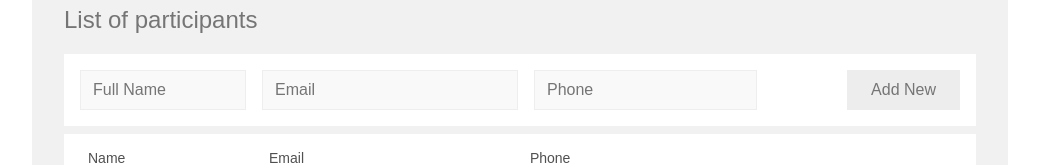
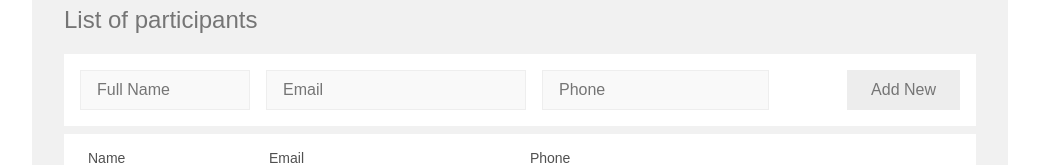
Before and after one commit to miavii/digia-test, a React (Create React App) app: page / in a window 1280 px wide. Shown: the part 142-307 px from the top of the page, without its empty margins (120-1159 px from the left). Built offline with nearby package versions, Linux system fonts and the light colour scheme.

Commit message:
started working on readme

```diff
--- a/package.json
+++ b/package.json
@@ -4,11 +4,9 @@
   "private": true,
   "dependencies": {
     "faker": "^4.1.0",
-    "material-ui": "^0.20.0",
-    "material-ui-icons": "^1.0.0-beta.17",
     "react": "^16.2.0",
     "react-dom": "^16.2.0",
-    "react-scripts": "1.1.0",
+    "react-scripts": "^1.1.1",
     "validator": "^9.4.0"
   },
   "scripts": {
--- a/src/App.css
+++ b/src/App.css
@@ -109,7 +109,7 @@ input {
   font-size:16px;
   line-height: 22px;
   font-weight: 300;
-  padding-left:12px;
+  padding-left:16px;
   padding-top:8px;
   padding-bottom: 8px;
   background-color: #f9f9f9;
@@ -206,7 +206,7 @@ td:nth-last-child(1){
   width:207px;
   text-align: right;
 }
-.buttonColumn button{
+.buttonColumn button:nth-last-child(1){
   margin-left: 10px;
   display: inline-block;
 }
```
Also changed, not shown: 2 other files (tests, documents, lock files or other folders).
